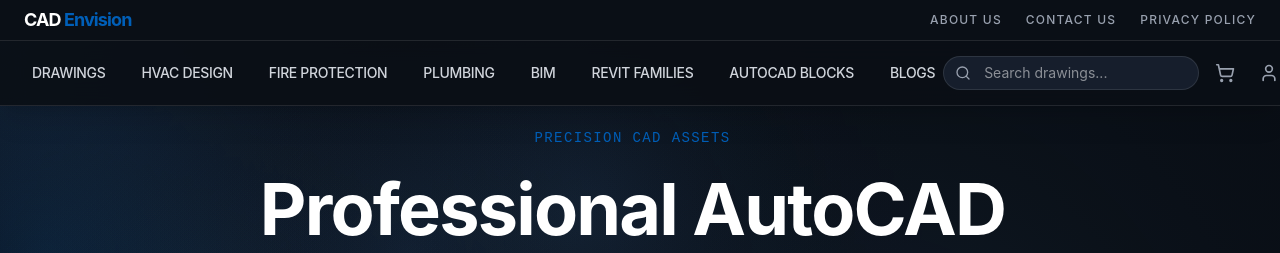
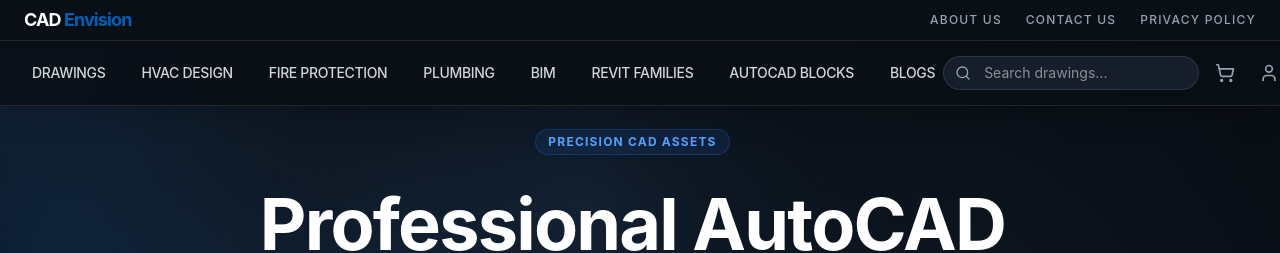
Before and after one commit to AsadTech-404/cad-envision, a Next.js app in the folder client/: page / in a window 1280 px wide. Shown: the top 253 px of the page. Built offline with nearby package versions, Linux system fonts and the light colour scheme; no server answers.

Commit message:
Replace span with styled div for precision assets

```diff
--- a/client/src/app/page.jsx
+++ b/client/src/app/page.jsx
@@ -194,9 +194,9 @@
         style={{ zIndex: 2 }}
       ></div>
       <section className="max-w-7xl mx-auto px-4 sm:px-6 text-center relative z-10">
-        <span className="text-blueprint-500 font-mono text-[10px] md:text-sm tracking-widest uppercase mb-4 block">
+        <div className="inline-flex items-center gap-2 px-3 py-1 rounded-full bg-blue-500/10 border border-blue-500/20 text-blue-400 text-xs font-bold mb-6 tracking-widest uppercase">
           Precision CAD Assets
-        </span>
+        </div>
 
         <h1 className="text-3xl sm:text-5xl md:text-7xl font-bold text-white mb-6 tracking-tight leading-tight">
           Professional AutoCAD <br className="hidden md:block" /> Designs for
```
